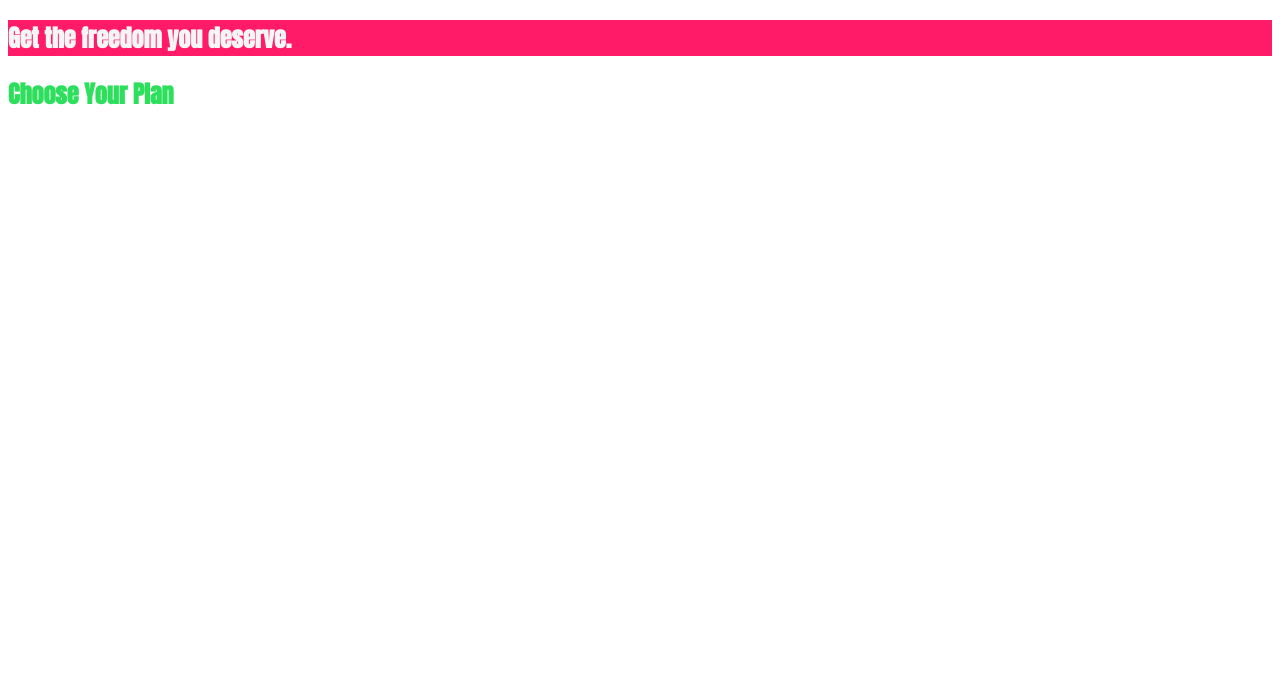
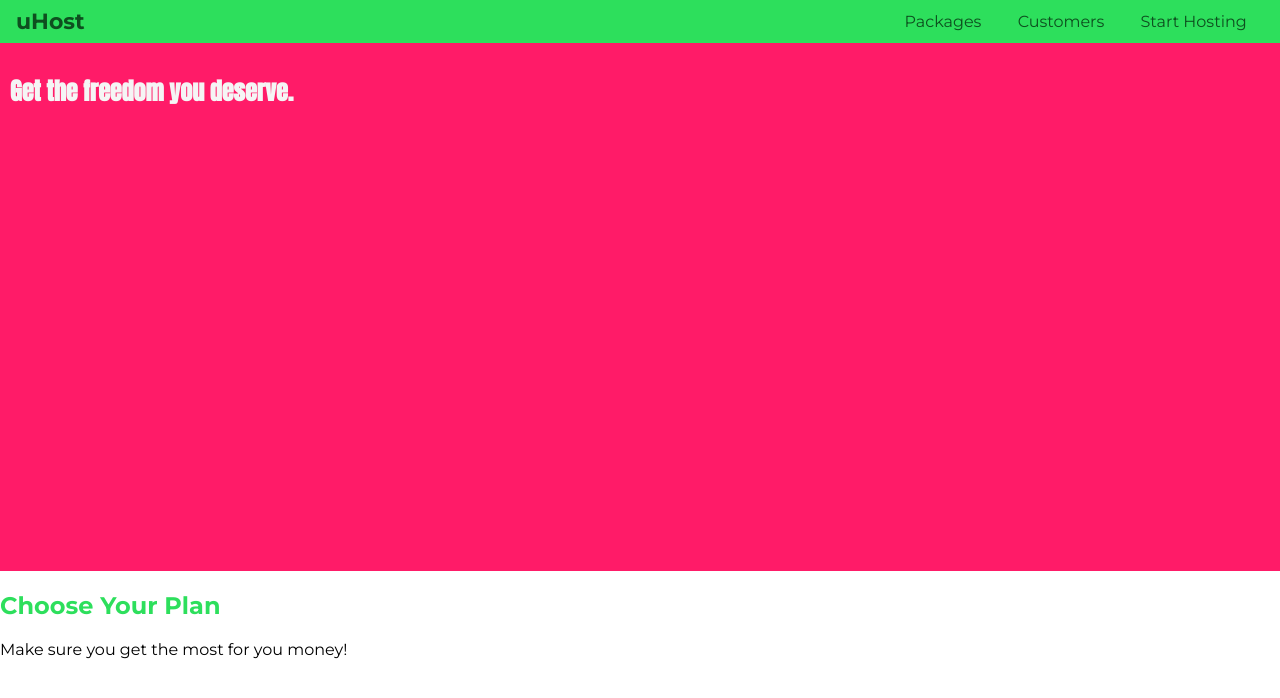
Before and after one commit to jafrasier50/css_project, a plain HTML site: page index.html in a window 1280 px wide. Drawn offline with Linux system fonts and the light colour scheme.

Commit message:
added styling to navbar

```diff
--- /dev/null
+++ b/basics-06-assignment-problem/main.css
@@ -0,0 +1,31 @@
+body {
+  font-family: sans-serif;
+}
+
+h1 {
+  color: purple;
+  font-family: sans-serif;
+}
+
+li {
+  font-family: inherit;
+}
+
+code {
+  font-family: monospace;
+  color: red;
+}
+
+.second-li code {
+  color: green;
+}
+
+li + li {
+  background: black;
+  color: white;
+}
+
+ol li {
+  background: black;
+  color: white;
+}
--- a/index.html
+++ b/index.html
@@ -9,16 +9,41 @@
       href="https://fonts.googleapis.com/css?family=Anton"
       rel="stylesheet"
     />
+    <link
+      href="https://fonts.googleapis.com/css?family=Montserrat:400,700"
+      rel="stylesheet"
+    />
     <link rel="stylesheet" href="main.css" />
   </head>
 
   <body>
+    <header class="main-header">
+      <div>
+        <a class="main-header__brand" href="index.html">
+          uHost
+        </a>
+      </div>
+      <nav class="main-nav">
+        <ul class="main-nav__items">
+          <li class="main-nav__item">
+            <a href="packages/index.html">Packages</a>
+          </li>
+          <li class="main-nav__item">
+            <a href="customers/index.html">Customers</a>
+          </li>
+          <li class="main-nav__item">
+            <a href="start-hosting/index.html">Start Hosting</a>
+          </li>
+        </ul>
+      </nav>
+    </header>
     <main>
       <section id="product-overview">
         <h1>Get the freedom you deserve.</h1>
       </section>
       <section id="plans">
         <h1 class="section-title">Choose Your Plan</h1>
+        <p>Make sure you get the most for you money!</p>
       </section>
     </main>
   </body>
--- a/main.css
+++ b/main.css
@@ -1,12 +1,64 @@
+* {
+  box-sizing: border-box;
+}
+
+body {
+  font-family: "Montserrat", sans-serif;
+  margin: 0;
+}
+
 #product-overview {
   background: #ff1b68;
-}
-
-h1 {
-  color: whitesmoke;
-  font-family: "Anton", sans-serif;
+  width: 100%;
+  height: 528px;
+  padding: 10px;
+  box-sizing: border-box;
 }
 
 .section-title {
   color: #2ddf5c;
 }
+
+#product-overview h1 {
+  color: whitesmoke;
+  font-family: "Anton", sans-serif;
+}
+
+.main-header {
+  width: 100%;
+  background: #2ddf5c;
+  padding: 8px 16px;
+}
+
+.main-header > div {
+  vertical-align: middle;
+  display: inline-block;
+}
+
+.main-header__brand {
+  color: #0e4f1f;
+  text-decoration: none;
+  font-weight: bold;
+  font-size: 22px;
+}
+
+.main-nav {
+  display: inline-block;
+  text-align: right;
+  width: calc(100% - 74px);
+  vertical-align: middle;
+}
+.main-nav__items {
+  margin: 0;
+  padding: 0;
+  list-style: none;
+}
+.main-nav__item {
+  display: inline-block;
+  margin: 0 16px;
+}
+
+.main-nav__item a {
+  text-decoration: none;
+  color: #0e4f1f;
+}
```
Also changed, not shown: basics-06-assignment-problem/index.html (added, +49 -0 lines), basics-06-assignment-problem/instructions.txt (added).
